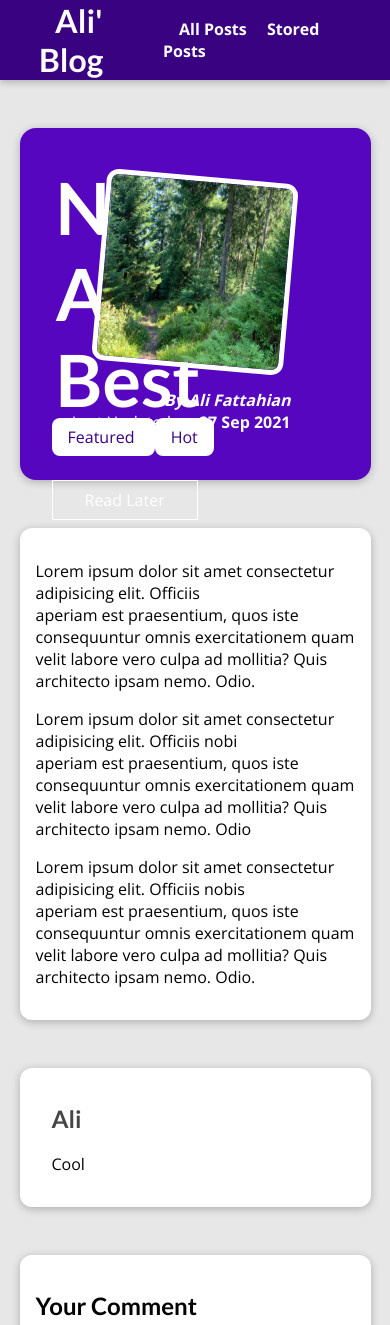
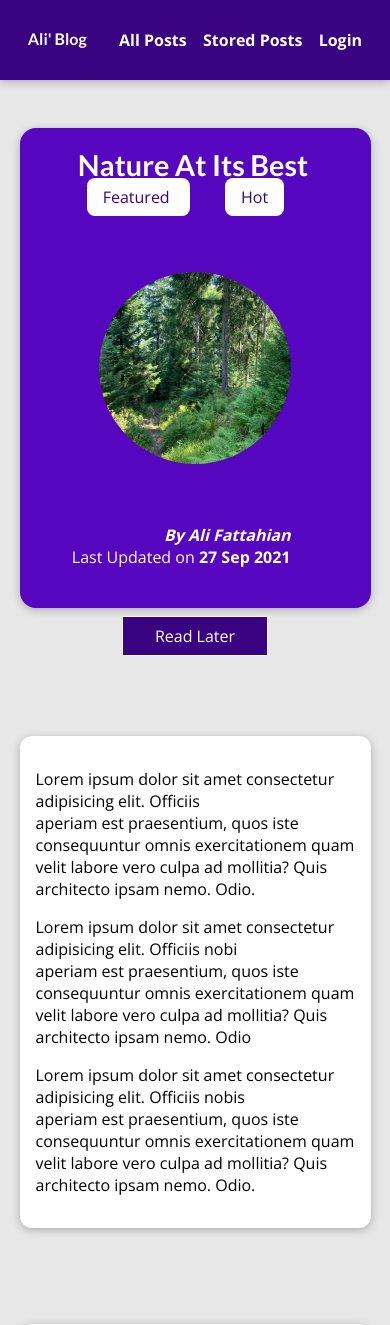
Before and after one commit to Ali-Fattahian/Blog-Project, a Django app: a page that uses Website/templates/base.html in a window 390 px wide. Shown: the top 1325 px of the page. Run offline with Django 3.2, Linux system fonts and the light colour scheme; data comes from the database, SQL or seed files in the repository; both versions use the stored data as it was after the commit.

Commit message:
add media-queries for smartphones

```diff
--- a/Website/blog/static/blog/smartphone.css
+++ b/Website/blog/static/blog/smartphone.css
@@ -0,0 +1,101 @@
+body {
+    display: flex;
+    flex-direction: column;
+}
+
+#main-navigation {
+    display: flex;
+    padding: 3%;
+    text-align: center;
+    align-items: center;
+    justify-content: space-between;
+}
+
+#main-navigation h1 {
+    font-size: 1rem;
+    padding: 0;
+    margin: 0 1rem;
+    margin-bottom: 0.25rem;
+    font-weight: bold;
+}
+
+#main-navigation nav {
+    display: flex;
+    justify-content: space-evenly;
+    flex: 2;
+}
+
+#main-navigation a {
+    margin: 0;
+}
+
+#summary {
+    display: flex;
+    flex-direction: column;
+    padding: 1rem 2rem;
+    height: 30rem;
+}
+
+#summary h2 {
+    font-size: 1.8rem;
+    text-align: center;
+    margin-right: 0.5rem;
+    width: 0.9;
+}
+
+.tag {
+    margin-left: 2.2rem;
+}
+
+#summary article img {
+    height: 12rem;
+    width: 12rem;
+    border: none;
+    padding: 0;
+    margin: 0;
+    transform: rotate(0);
+    margin-top: 6rem;
+    margin-left: 1.5rem;
+    border-radius: 50%;
+}
+
+#summary address {
+    margin-top: 25%;
+    text-align: right;
+}
+
+#read-later {
+    text-align: center;
+    margin-top: 142%;
+}
+
+#read-later button {
+    background-color: #390281;
+}
+
+main {
+    margin-top: 5rem;
+}
+
+#latest-posts {
+    margin-top: 5rem;
+    width: 80%;
+}
+
+#latest-posts h2 {
+    width: 100%;
+}
+
+#latest-posts ul {
+    display: flex;
+    flex-direction: column;
+    width: 100%;
+}
+
+#latest-posts ul li {
+    border-bottom:1px dotted #ccc;
+}
+
+#latest-posts ul li:last-of-type {
+    border:none;
+}
--- a/Website/blog/templates/blog/all-posts.html
+++ b/Website/blog/templates/blog/all-posts.html
@@ -8,6 +8,8 @@ All The Posts
 {% block css %}
 <link rel = 'stylesheet' href = '{% static 'blog/post.css'%}'>
 <link rel = 'stylesheet' href = '{% static 'blog/all-posts.css'%}'>
+  <link rel="stylesheet" media = "screen and (min-width:501px) and (max-width:768px)" href="{% static 'blog/tablet.css' %}">
+  <link rel="stylesheet" media = "screen and (max-width:500px)" href="{% static 'blog/smartphone.css' %}">
 {% endblock %}
 {% block content %}
 <section id = 'all-posts'>
--- a/Website/blog/templates/blog/stored-posts.html
+++ b/Website/blog/templates/blog/stored-posts.html
@@ -7,6 +7,8 @@ My Stored Posts
 
 {% block css %}
 <link rel="stylesheet" href="{% static "blog/stored-posts.css" %}">
+  <link rel="stylesheet" media = "screen and (min-width:501px) and (max-width:768px)" href="{% static 'blog/tablet.css' %}">
+  <link rel="stylesheet" media = "screen and (max-width:500px)" href="{% static 'blog/smartphone.css' %}">
 {% endblock %}
 
 {% block content %}
--- a/Website/templates/base.html
+++ b/Website/templates/base.html
@@ -15,6 +15,7 @@
         <nav>
             <a href="{% url 'posts' %}">All Posts</a>
             <a href="{% url "read-later" %}">Stored Posts</a>
+            <a href="#">Login</a>
         </nav>
     </header>
 {% block content %}
```
Also changed, not shown: Website/db.sqlite3.
